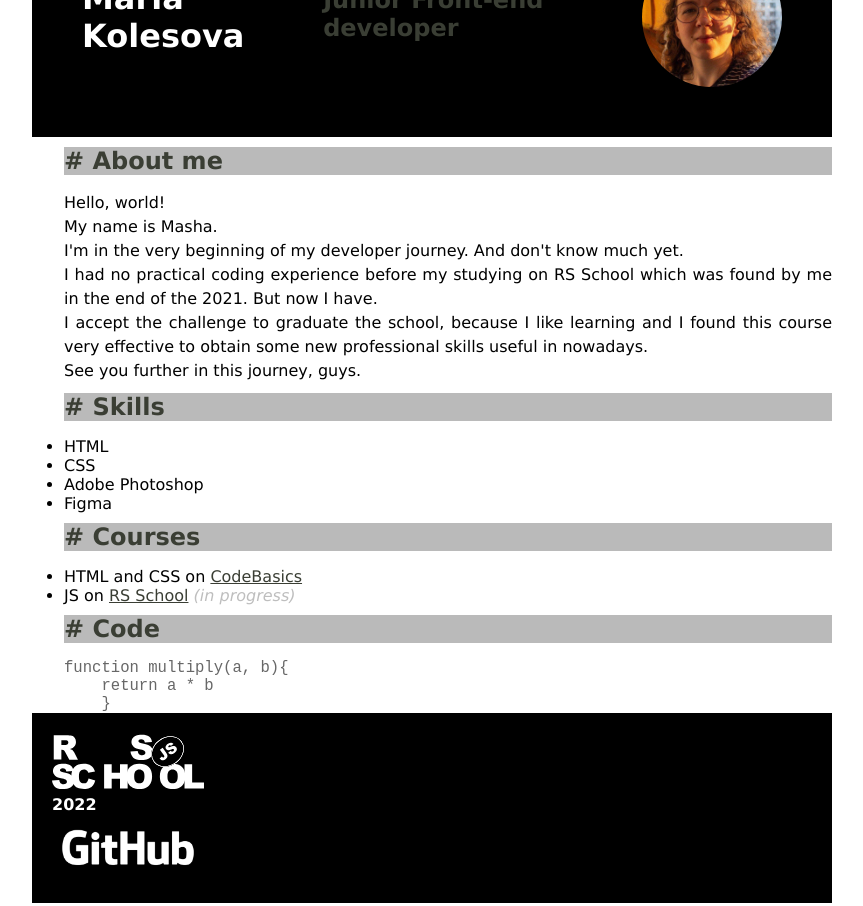
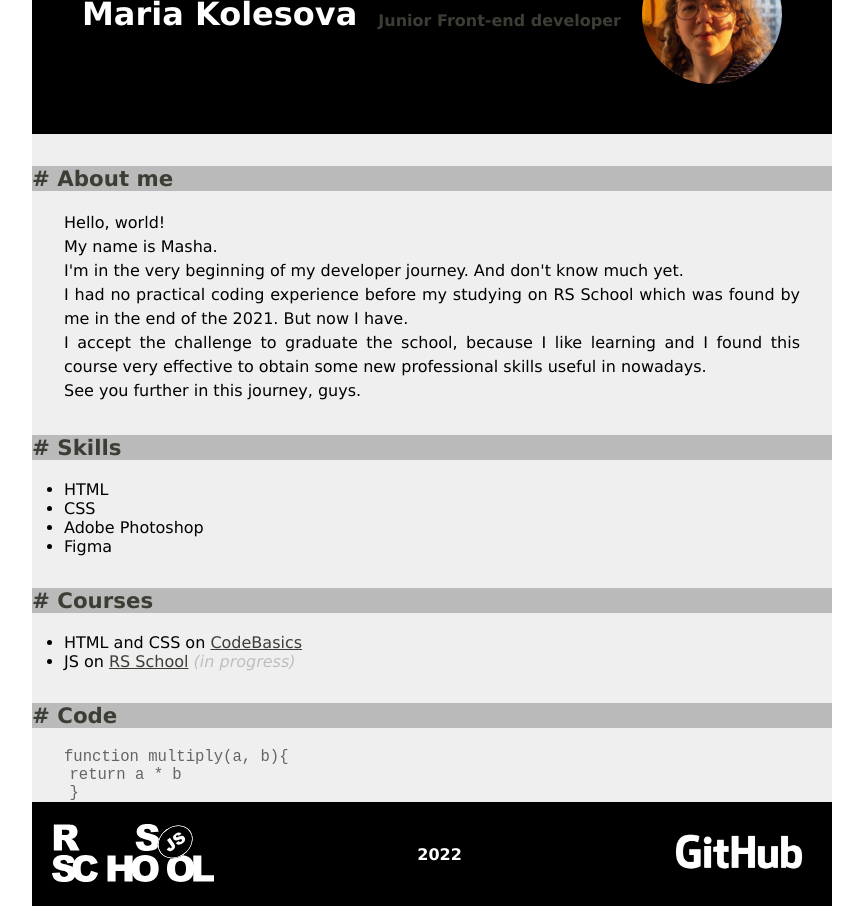
Before and after one commit to chmoq/rsschool-cv, a plain HTML site: page index.html in a window 1280 px wide. Shown: the whole page, without its empty margins (208-1071 px from the left). Drawn offline with Linux system fonts and the light colour scheme.

Commit message:
fix: redo footer

```diff
--- a/index.html
+++ b/index.html
@@ -46,8 +46,8 @@
         </main>
         <footer>
           <div class='footer-item'><a href="https://rs.school/js/"><img id='rslogo' src="assets/svg/rs_school_js.svg" alt='RS School logo'></a></div>
-          <div class='footer-item'><p id='white'>2022</p></div>
-          <div class='footer=item'><a href="https://github.com/chmoq"><img id='ghlogo' src="assets/img/GitHub_Logo_White.png" alt='GitHub logo'></a></div>
+          <div class='footer-item' id='white'>2022</div>
+          <div class='footer-item'><a href="https://github.com/chmoq"><img id='ghlogo' src="assets/img/GitHub_Logo_White.png" alt='GitHub logo'></a></div>
         </footer>
     </div>
   </body>
--- a/style.css
+++ b/style.css
@@ -15,6 +15,7 @@ html, body{
   margin-right: auto;
   height: 100%;
 }
+
 #profilepic{
   width: 20%;
   border-radius: 50%;
@@ -23,28 +24,35 @@ h1 {
   color: white;
 }
 h2{
+  font-size: 16pt;
   color:#3A3E34;
   background-color:#bababa;
-  margin-bottom: 16px;
-  margin-top: 10px;
+  margin-bottom: 20px;
+  margin-top: 32px;
 }
 #title{
+  font-size: 12pt;
   background-color: black;
 }
 header{
   display: flex;
+  justify-content: space-between;
   padding: 50px;
   background-color: black;
   align-items: center;
 }
 main{
-  padding-left: 32px;
   flex: 1 0 auto;
+  background-color: rgba(238, 238, 238, 0.918);
 }
+
 footer {
-  flex: 1 1 auto;
+  display: flex;
+  flex-direction: row;
+  justify-content:space-between;
   background-color: black;
   padding: 20px;
+  align-items: center;
 }
 a {
   color: #3A3E34;
@@ -53,13 +61,17 @@ i{
   color: #bebebe;
 }
 #rslogo{
-  max-width: 20%;
+  height: 60px;
   filter: invert(1);
+}
+p, ul, code {
+  padding-left: 32px;
 }
 
 p{
   line-height: 1.5em;
   text-align: justify;
+  padding-right: 32px;
 
 }
 #white{
@@ -71,5 +83,5 @@ code{
   color: rgba(83, 83, 83, 0.884);
 }
 #ghlogo{
-  max-width: 20%;
+  height: 60px;
 }
```
